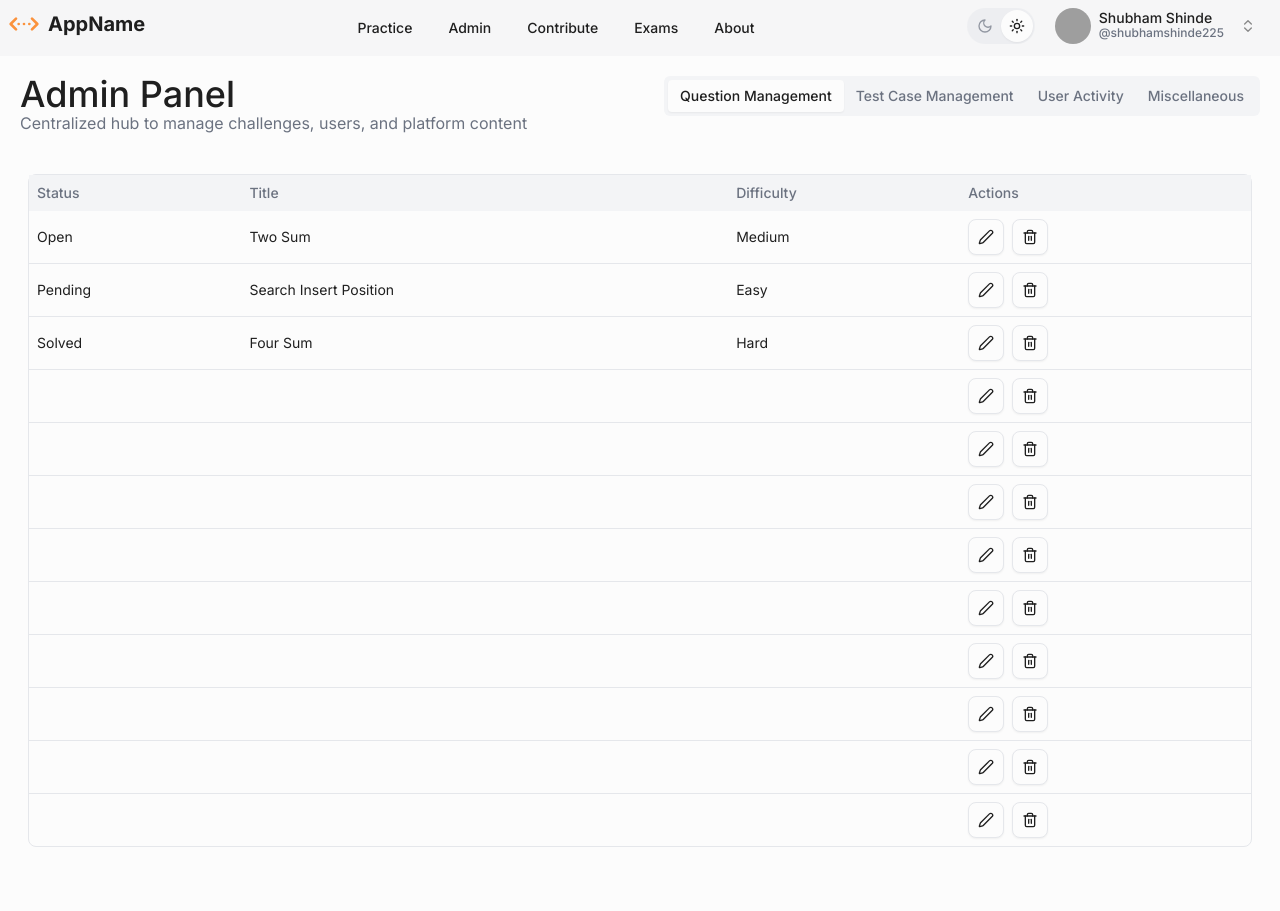
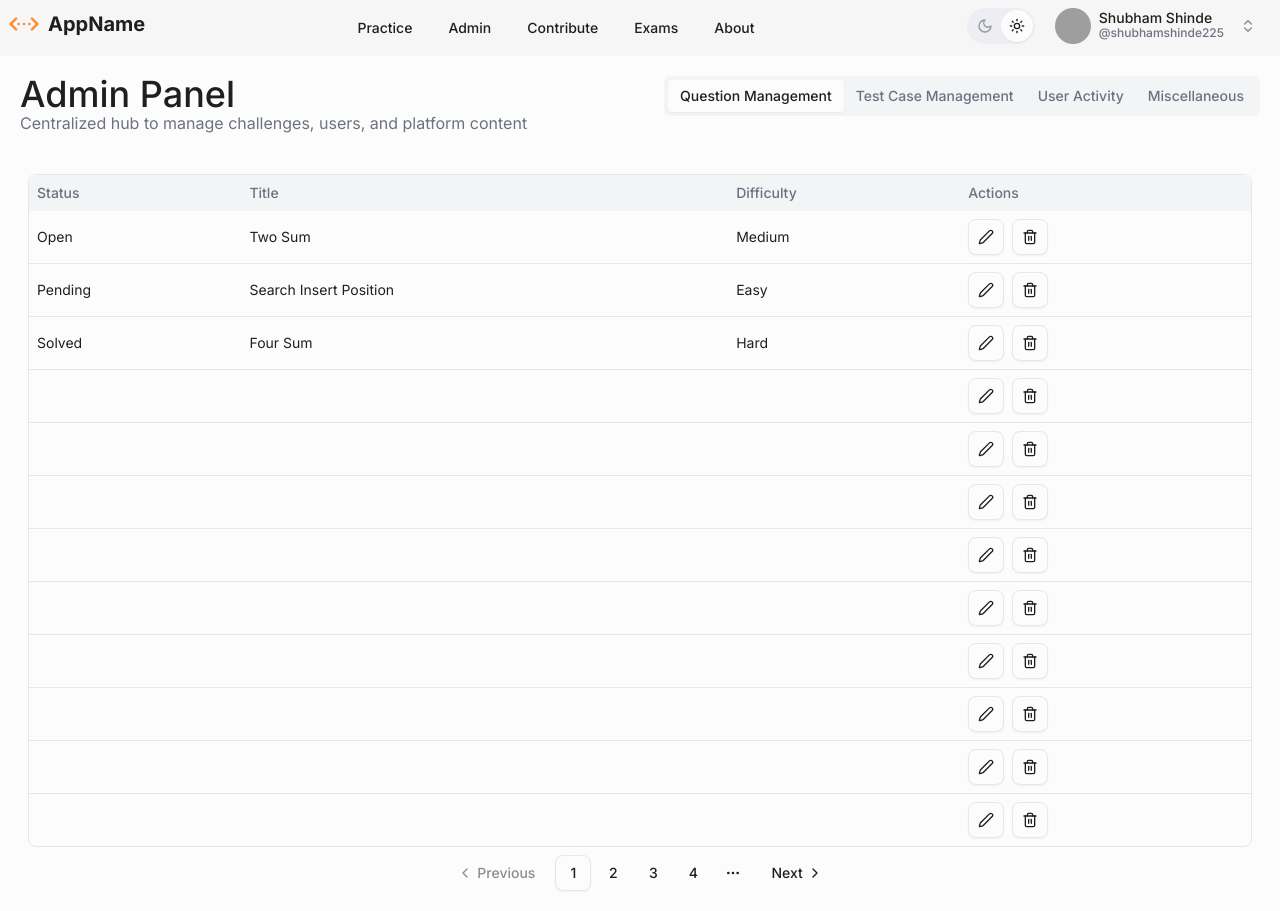
Before and after one commit to shubham225/codeplayground-web, a Next.js app: page /admin in a window 1280 px wide. Before the commit the page ends 875 px from the top, so only its background shows below. Built offline with nearby package versions, Linux system fonts and the light colour scheme; grey boxes are pictures that could not be loaded.

Commit message:
pagination UI added

```diff
--- a/package.json
+++ b/package.json
@@ -22,7 +22,7 @@
     "@radix-ui/react-radio-group": "^1.2.1",
     "@radix-ui/react-select": "^2.1.2",
     "@radix-ui/react-separator": "^1.1.0",
-    "@radix-ui/react-slot": "^1.1.0",
+    "@radix-ui/react-slot": "^1.1.1",
     "@radix-ui/react-switch": "^1.1.1",
     "@radix-ui/react-tabs": "^1.1.1",
     "@radix-ui/react-toggle": "^1.1.0",
--- a/src/app/(root)/admin/page.tsx
+++ b/src/app/(root)/admin/page.tsx
@@ -6,6 +6,7 @@ import React from "react";
 import { columns } from "./questions-columns";
 import { ProblemSummery } from "@/types";
 import { Card, CardContent, CardHeader } from "@/components/ui/card";
+import PaginationTest from "@/components/custom-ui/pagination";
 
 type Props = {};
 
@@ -64,6 +65,7 @@ export default function page({}: Props) {
         </div>
         <TabsContent value="question-management">
           <DataTable columns={columns} data={questionsData} />
+          <PaginationTest currentPage={1} totalPages={20} />
         </TabsContent>
         <TabsContent value="user-activity">
           <div>User Activity</div>
--- /dev/null
+++ b/src/components/custom-ui/pagination.tsx
@@ -0,0 +1,84 @@
+import {
+  Pagination,
+  PaginationContent,
+  PaginationEllipsis,
+  PaginationItem,
+  PaginationLink,
+  PaginationNext,
+  PaginationPrevious,
+} from "@/components/ui/pagination";
+import { usePagination } from "@/hooks/use-pagination";
+
+type PaginationProps = {
+  currentPage: number;
+  totalPages: number;
+  paginationItemsToDisplay?: number;
+};
+
+export default function PaginationTest({
+  currentPage,
+  totalPages,
+  paginationItemsToDisplay = 5,
+}: PaginationProps) {
+  const { pages, showLeftEllipsis, showRightEllipsis } = usePagination({
+    currentPage,
+    totalPages,
+    paginationItemsToDisplay,
+  });
+
+  return (
+    <Pagination>
+      <PaginationContent>
+        {/* Previous page button */}
+        <PaginationItem>
+          <PaginationPrevious
+            className="aria-disabled:pointer-events-none aria-disabled:opacity-50"
+            href={currentPage === 1 ? undefined : `#/page/${currentPage - 1}`}
+            aria-disabled={currentPage === 1 ? true : undefined}
+            role={currentPage === 1 ? "link" : undefined}
+          />
+        </PaginationItem>
+
+        {/* Left ellipsis (...) */}
+        {showLeftEllipsis && (
+          <PaginationItem>
+            <PaginationEllipsis />
+          </PaginationItem>
+        )}
+
+        {/* Page number links */}
+        {pages.map((page) => (
+          <PaginationItem key={page}>
+            <PaginationLink
+              href={`#/page/${page}`}
+              isActive={page === currentPage}
+            >
+              {page}
+            </PaginationLink>
+          </PaginationItem>
+        ))}
+
+        {/* Right ellipsis (...) */}
+        {showRightEllipsis && (
+          <PaginationItem>
+            <PaginationEllipsis />
+          </PaginationItem>
+        )}
+
+        {/* Next page button */}
+        <PaginationItem>
+          <PaginationNext
+            className="aria-disabled:pointer-events-none aria-disabled:opacity-50"
+            href={
+              currentPage === totalPages
+                ? undefined
+                : `#/page/${currentPage + 1}`
+            }
+            aria-disabled={currentPage === totalPages ? true : undefined}
+            role={currentPage === totalPages ? "link" : undefined}
+          />
+        </PaginationItem>
+      </PaginationContent>
+    </Pagination>
+  );
+}
--- /dev/null
+++ b/src/components/ui/pagination.tsx
@@ -0,0 +1,117 @@
+import * as React from "react"
+import { ChevronLeft, ChevronRight, MoreHorizontal } from "lucide-react"
+
+import { cn } from "@/lib/utils"
+import { ButtonProps, buttonVariants } from "@/components/ui/button"
+
+const Pagination = ({ className, ...props }: React.ComponentProps<"nav">) => (
+  <nav
+    role="navigation"
+    aria-label="pagination"
+    className={cn("mx-auto flex w-full justify-center", className)}
+    {...props}
+  />
+)
+Pagination.displayName = "Pagination"
+
+const PaginationContent = React.forwardRef<
+  HTMLUListElement,
+  React.ComponentProps<"ul">
+>(({ className, ...props }, ref) => (
+  <ul
+    ref={ref}
+    className={cn("flex flex-row items-center gap-1", className)}
+    {...props}
+  />
+))
+PaginationContent.displayName = "PaginationContent"
+
+const PaginationItem = React.forwardRef<
+  HTMLLIElement,
+  React.ComponentProps<"li">
+>(({ className, ...props }, ref) => (
+  <li ref={ref} className={cn("", className)} {...props} />
+))
+PaginationItem.displayName = "PaginationItem"
+
+type PaginationLinkProps = {
+  isActive?: boolean
+} & Pick<ButtonProps, "size"> &
+  React.ComponentProps<"a">
+
+const PaginationLink = ({
+  className,
+  isActive,
+  size = "icon",
+  ...props
+}: PaginationLinkProps) => (
+  <a
+    aria-current={isActive ? "page" : undefined}
+    className={cn(
+      buttonVariants({
+        variant: isActive ? "outline" : "ghost",
+        size,
+      }),
+      className
+    )}
+    {...props}
+  />
+)
+PaginationLink.displayName = "PaginationLink"
+
+const PaginationPrevious = ({
+  className,
+  ...props
+}: React.ComponentProps<typeof PaginationLink>) => (
+  <PaginationLink
+    aria-label="Go to previous page"
+    size="default"
+    className={cn("gap-1 pl-2.5", className)}
+    {...props}
+  >
+    <ChevronLeft className="h-4 w-4" />
+    <span>Previous</span>
+  </PaginationLink>
+)
+PaginationPrevious.displayName = "PaginationPrevious"
+
+const PaginationNext = ({
+  className,
+  ...props
+}: React.ComponentProps<typeof PaginationLink>) => (
+  <PaginationLink
+    aria-label="Go to next page"
+    size="default"
+    className={cn("gap-1 pr-2.5", className)}
+    {...props}
+  >
+    <span>Next</span>
+    <ChevronRight className="h-4 w-4" />
+  </PaginationLink>
+)
+PaginationNext.displayName = "PaginationNext"
+
+const PaginationEllipsis = ({
+  className,
+  ...props
+}: React.ComponentProps<"span">) => (
+  <span
+    aria-hidden
+    className={cn("flex h-9 w-9 items-center justify-center", className)}
+    {...props}
+  >
+    <MoreHorizontal className="h-4 w-4" />
+    <span className="sr-only">More pages</span>
+  </span>
+)
+PaginationEllipsis.displayName = "PaginationEllipsis"
+
+export {
+  Pagination,
+  PaginationContent,
+  PaginationEllipsis,
+  PaginationItem,
+  PaginationLink,
+  PaginationNext,
+  PaginationPrevious,
+}
--- /dev/null
+++ b/src/hooks/use-pagination.ts
@@ -0,0 +1,60 @@
+type UsePaginationProps = {
+  currentPage: number;
+  totalPages: number;
+  paginationItemsToDisplay: number;
+};
+
+type UsePaginationReturn = {
+  pages: number[];
+  showLeftEllipsis: boolean;
+  showRightEllipsis: boolean;
+};
+
+export function usePagination({
+  currentPage,
+  totalPages,
+  paginationItemsToDisplay,
+}: UsePaginationProps): UsePaginationReturn {
+  const showLeftEllipsis = currentPage - 1 > paginationItemsToDisplay / 2;
+  const showRightEllipsis = totalPages - currentPage + 1 > paginationItemsToDisplay / 2;
+
+  function calculatePaginationRange(): number[] {
+    if (totalPages <= paginationItemsToDisplay) {
+      return Array.from({ length: totalPages }, (_, i) => i + 1);
+    }
+
+    const halfDisplay = Math.floor(paginationItemsToDisplay / 2);
+    const initialRange = {
+      start: currentPage - halfDisplay,
+      end: currentPage + halfDisplay,
+    };
+
+    const adjustedRange = {
+      start: Math.max(1, initialRange.start),
+      end: Math.min(totalPages, initialRange.end),
+    };
+
+    if (adjustedRange.start === 1) {
+      adjustedRange.end = paginationItemsToDisplay;
+    }
+    if (adjustedRange.end === totalPages) {
+      adjustedRange.start = totalPages - paginationItemsToDisplay + 1;
+    }
+
+    if (showLeftEllipsis) adjustedRange.start++;
+    if (showRightEllipsis) adjustedRange.end--;
+
+    return Array.from(
+      { length: adjustedRange.end - adjustedRange.start + 1 },
+      (_, i) => adjustedRange.start + i,
+    );
+  }
+
+  const pages = calculatePaginationRange();
+
+  return {
+    pages,
+    showLeftEllipsis,
+    showRightEllipsis,
+  };
+}
```
Also changed, not shown: 1 other file (tests, documents, lock files or other folders).
